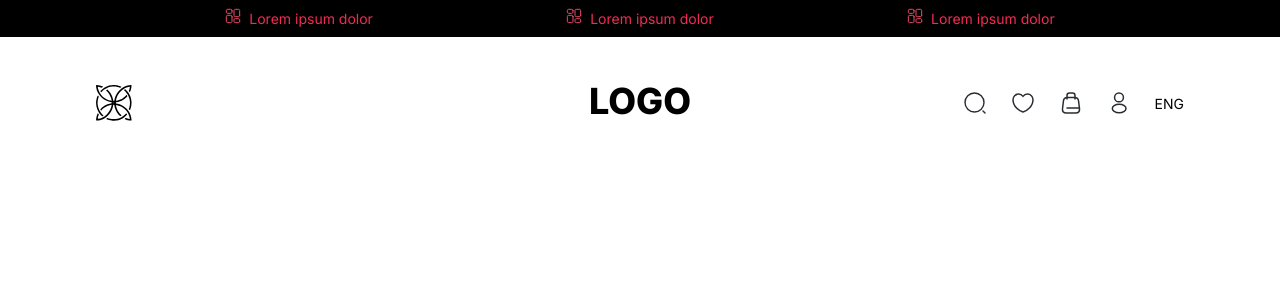
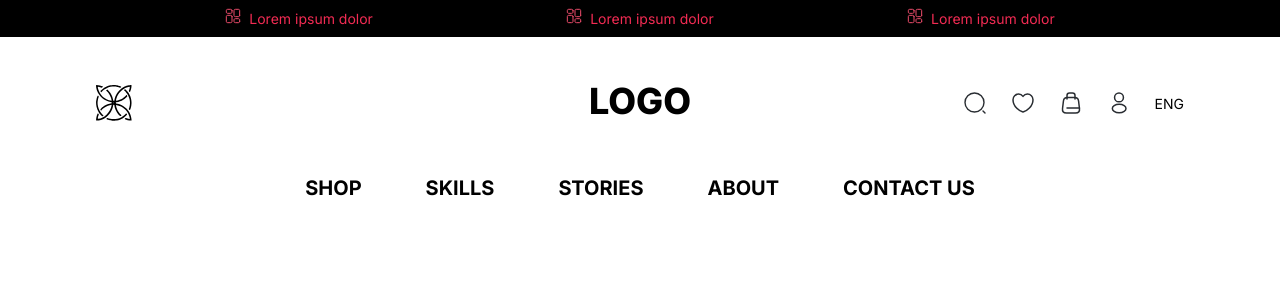
Before and after one commit to ankitbareth-dev/Appscrip-task-ankit-bareth, a Next.js app: page / in a window 1280 px wide. Shown: the top 300 px of the page. Built offline with nearby package versions, Linux system fonts and the light colour scheme.

Commit message:
feat(header): add header nav

```diff
--- a/components/header/Header.tsx
+++ b/components/header/Header.tsx
@@ -1,4 +1,5 @@
 import AnnouncementBar from "./AnnouncementBar";
+import HeaderNav from "./HeaderNav";
 import LogoSection from "./LogoSection";
 
 export default function Header() {
@@ -6,6 +7,7 @@ export default function Header() {
     <>
       <AnnouncementBar />
       <LogoSection />
+      <HeaderNav />
     </>
   );
 }
--- /dev/null
+++ b/components/header/HeaderNav.module.css
@@ -0,0 +1,19 @@
+.nav {
+  display: flex;
+  justify-content: center;
+  border-bottom: 1px solid var(--color-border);
+  padding-top: 40px;
+}
+
+.list {
+  display: flex;
+  gap: 64px;
+  list-style: none;
+}
+
+.list a {
+  font-size: 20px;
+  font-weight: 700;
+  color: var(--color-text-primary);
+  text-decoration: none;
+}
--- /dev/null
+++ b/components/header/HeaderNav.tsx
@@ -0,0 +1,25 @@
+import styles from "./HeaderNav.module.css";
+
+export default function HeaderNav() {
+  return (
+    <nav className={styles.nav}>
+      <ul className={styles.list}>
+        <li>
+          <a href="#">SHOP</a>
+        </li>
+        <li>
+          <a href="#">SKILLS</a>
+        </li>
+        <li>
+          <a href="#">STORIES</a>
+        </li>
+        <li>
+          <a href="#">ABOUT</a>
+        </li>
+        <li>
+          <a href="#">CONTACT US</a>
+        </li>
+      </ul>
+    </nav>
+  );
+}
```
